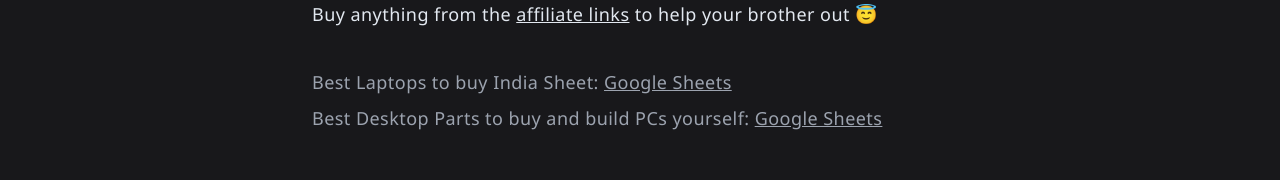
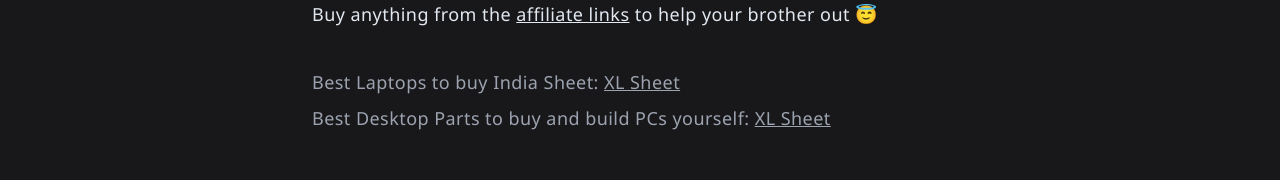
Before and after one commit to shubxdoc/MTF-india, a website built with Vite: page index.html in a window 1280 px wide. Shown: the part 472-652 px from the top of the page. Built offline with nearby package versions, Linux system fonts and the light colour scheme.

Commit message:
sheet links updated

```diff
--- a/index.html
+++ b/index.html
@@ -93,13 +93,13 @@
         </blockquote>
         <p class="mb-2">
           Best Laptops to buy India Sheet:
-          <a href="https://docs.google.com/spreadsheets/d/1vajVHOGmYnp9gMkH8OaOyqmYPNLQ0FnS/edit?usp=sharing&amp;ouid=114665609649609152698&amp;rtpof=true&amp;sd=true"
-            target="_blank" rel="nofollow" class="underline">Google Sheets</a>
+          <a href="https://onedrive.live.com/edit?id=419180D5E04CCBF1!s22636a3214a8489ba275e4c61e8a1d2f&resid=419180D5E04CCBF1!s22636a3214a8489ba275e4c61e8a1d2f&cid=419180d5e04ccbf1&ithint=file%2Cxlsx&redeem=aHR0cHM6Ly8xZHJ2Lm1zL3gvYy80MTkxODBkNWUwNGNjYmYxL0VUSnFZeUtvRkp0SW9uWGt4aDZLSFM4QmJfcWM3SHNkNTFXWmpuMU1OZElfQmc_ZT1mWlM0Y1M&migratedtospo=true&wdo=2"
+            target="_blank" rel="nofollow" class="underline">XL Sheet</a>
         </p>
         <p>
           Best Desktop Parts to buy and build PCs yourself:
           <a href="https://docs.google.com/spreadsheets/d/1LrRo9WoWG1AEHlTUMayDAd09vo7o6E86551sTjgBOs4/edit?usp=sharing"
-            target="_blank" rel="nofollow" class="underline">Google Sheets</a>
+            target="_blank" rel="nofollow" class="underline">XL Sheet</a>
         </p>
         <br /><br />
         <p class="mb-5">
```
